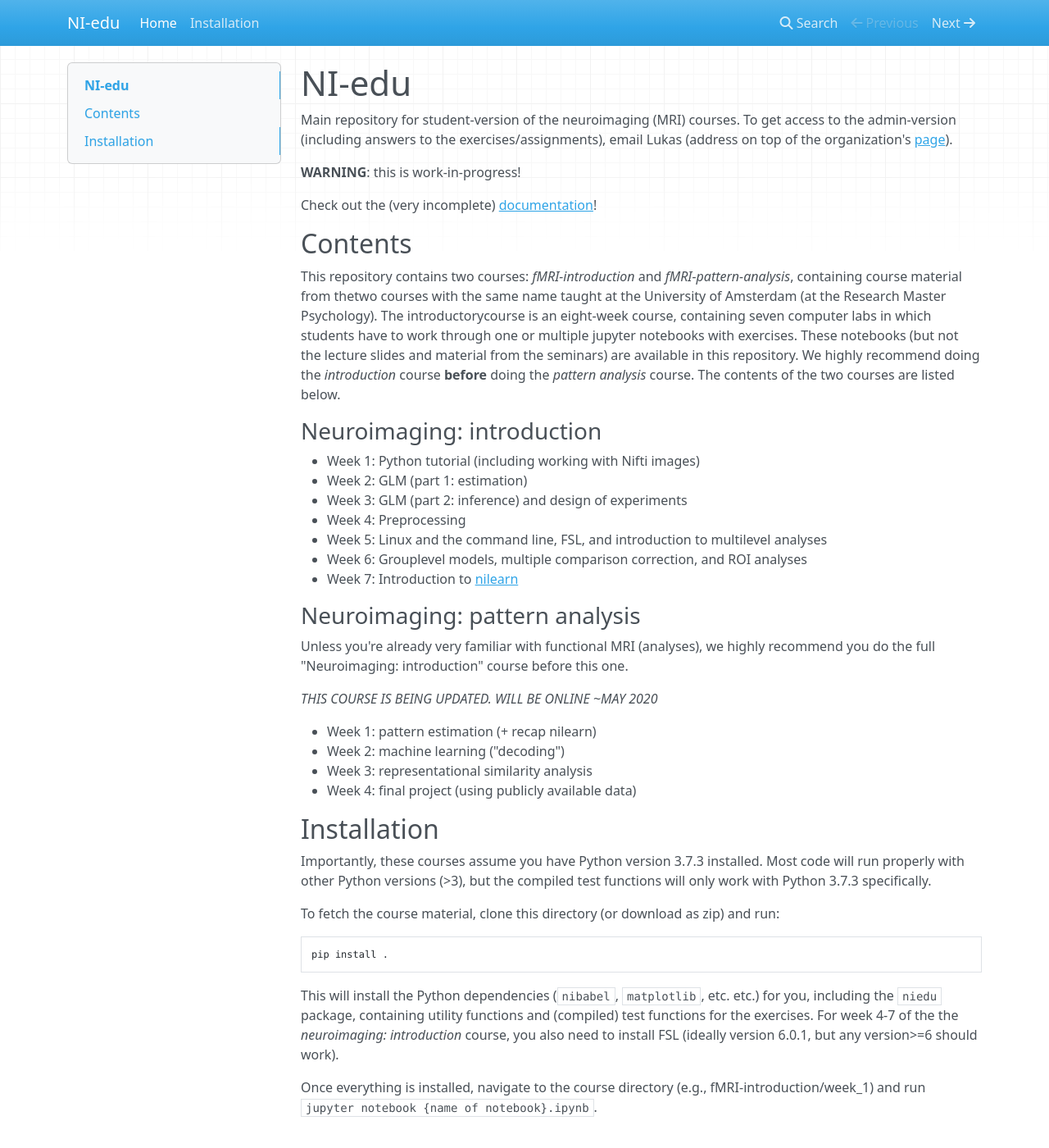
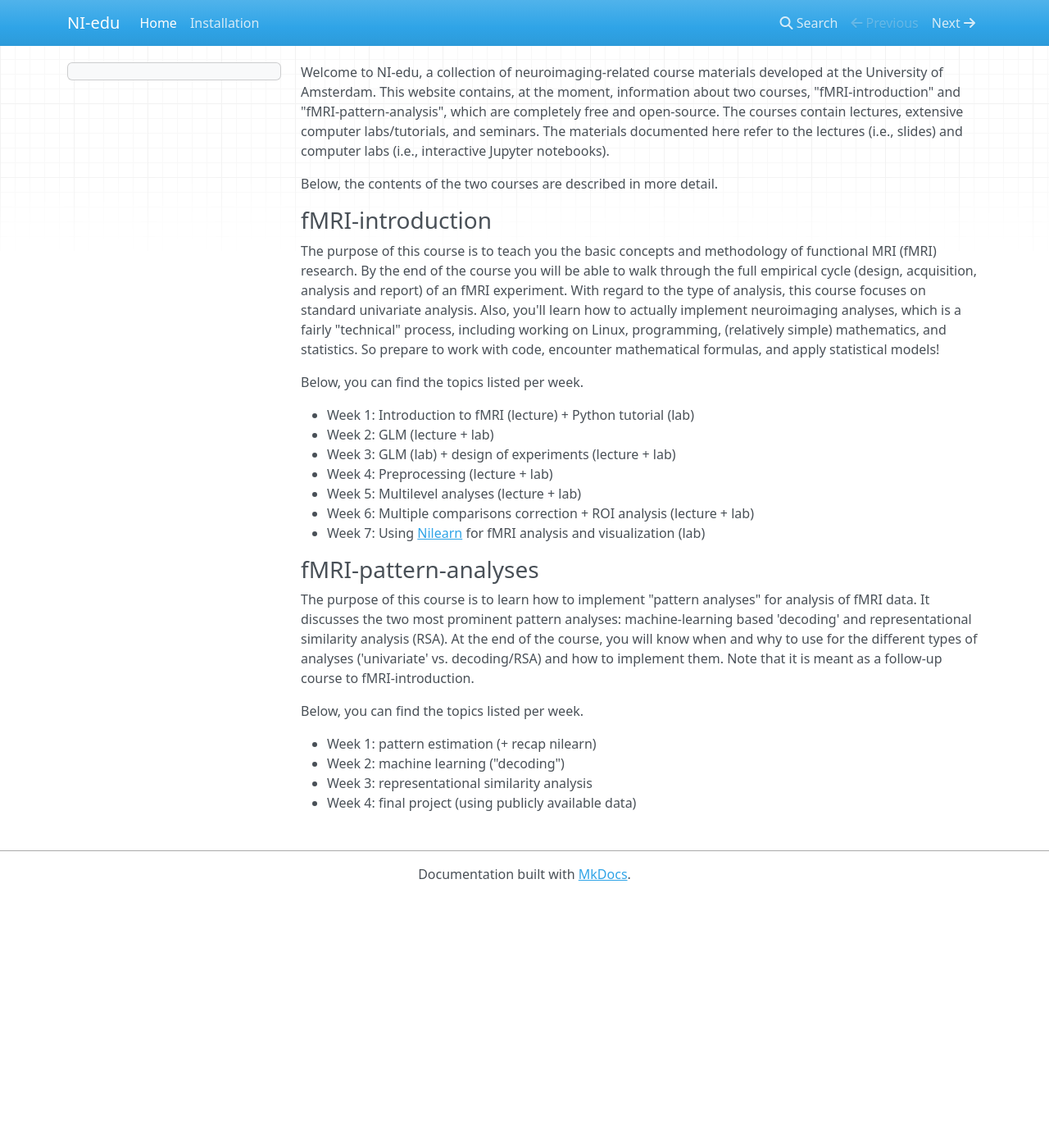
Before and after one commit to lukassnoek/NI-edu, an MkDocs documentation site: the page built from docs/index.md, in a window 1280 px wide and 1400 px high. Shown: the whole window at 82% size. Built offline with MkDocs 1.6.1, drawn with Linux system fonts in a browser that asks for light colours; nearby versions of some CDN libraries.

Commit message:
Update docs

````diff
--- a/docs/index.md
+++ b/docs/index.md
@@ -1,42 +1,26 @@
-# NI-edu
-Main repository for student-version of the neuroimaging (MRI) courses. To get access to the admin-version (including answers to the exercises/assignments), email Lukas (address on top of the organization's [page](https://github.com/Neuroimaging-UvA)).
+Welcome to NI-edu, a collection of neuroimaging-related course materials developed at the University of Amsterdam. This website contains, at the moment, information about two courses, "fMRI-introduction" and "fMRI-pattern-analysis", which are completely free and open-source. The courses contain lectures, extensive computer labs/tutorials, and seminars. The materials documented here refer to the lectures (i.e., slides) and computer labs (i.e., interactive Jupyter notebooks).
 
-**WARNING**: this is work-in-progress!
+Below, the contents of the two courses are described in more detail.
 
-Check out the (very incomplete) [documentation](https://neuroimaging-uva.github.io/NI-edu/)!
+### fMRI-introduction
+The purpose of this course is to teach you the basic concepts and methodology of functional MRI (fMRI) research. By the end of the course you will be able to walk through the full empirical cycle (design, acquisition, analysis and report) of an fMRI experiment. With regard to the type of analysis, this course focuses on standard univariate analysis. Also, you'll learn how to actually implement neuroimaging analyses, which is a fairly "technical" process, including working on Linux, programming, (relatively simple) mathematics, and statistics. So prepare to work with code, encounter mathematical formulas, and apply statistical models!
 
-## Contents
-This repository contains two courses: *fMRI-introduction* and *fMRI-pattern-analysis*, containing course material from thetwo courses with the same name taught at the University of Amsterdam (at the Research Master Psychology). The introductorycourse is an eight-week course, containing seven computer labs in which students have to work through one or multiple jupyter notebooks with exercises. These notebooks (but not the lecture slides and material from the seminars) are available in this repository. We highly recommend doing the *introduction* course **before** doing the *pattern analysis* course. The contents of the two courses are listed below.
+Below, you can find the topics listed per week.
 
-### Neuroimaging: introduction
-* Week 1: Python tutorial (including working with Nifti images)
-* Week 2: GLM (part 1: estimation)
-* Week 3: GLM (part 2: inference) and design of experiments
-* Week 4: Preprocessing
-* Week 5: Linux and the command line, FSL, and introduction to multilevel analyses
-* Week 6: Grouplevel models, multiple comparison correction, and ROI analyses
-* Week 7: Introduction to [nilearn](https://nilearn.github.io/)
+* Week 1: Introduction to fMRI (lecture) + Python tutorial (lab)
+* Week 2: GLM (lecture + lab)
+* Week 3: GLM (lab) + design of experiments (lecture + lab)
+* Week 4: Preprocessing (lecture + lab)
+* Week 5: Multilevel analyses (lecture + lab)
+* Week 6: Multiple comparisons correction + ROI analysis (lecture + lab)
+* Week 7: Using [Nilearn](https://nilearn.github.io/) for fMRI analysis and visualization (lab)
 
-### Neuroimaging: pattern analysis
-Unless you're already very familiar with functional MRI (analyses), we highly recommend you do the full "Neuroimaging: introduction" course before this one.
+### fMRI-pattern-analyses
+The purpose of this course is to learn how to implement "pattern analyses" for analysis of fMRI data. It discusses the two most prominent pattern analyses: machine-learning based 'decoding' and representational similarity analysis (RSA). At the end of the course, you will know when and why to use for the different types of analyses ('univariate' vs. decoding/RSA) and how to implement them. Note that it is meant as a follow-up course to fMRI-introduction.
 
-*THIS COURSE IS BEING UPDATED. WILL BE ONLINE ~MAY 2020*
+Below, you can find the topics listed per week.
 
 * Week 1: pattern estimation (+ recap nilearn)
 * Week 2: machine learning ("decoding")
 * Week 3: representational similarity analysis
 * Week 4: final project (using publicly available data)
-
-## Installation
-Importantly, these courses assume you have Python version 3.7.3 installed. Most code will run properly with other Python versions (>3), but the compiled test functions will only work with Python 3.7.3 specifically.
-
-To fetch the course material, clone this directory (or download as zip) and run:
-
-```
-pip install .
-```
-
-This will install the Python dependencies (`nibabel`, `matplotlib`, etc. etc.) for you, including the `niedu` package, containing utility functions and (compiled) test functions for the exercises.
-For week 4-7 of the the *neuroimaging: introduction* course, you also need to install FSL (ideally version 6.0.1, but any version>=6 should work).
-
-Once everything is installed, navigate to the course directory (e.g., fMRI-introduction/week_1) and run `jupyter notebook {name of notebook}.ipynb`.
````
Also changed, not shown: docs/installation.md (+12 -0 lines).
